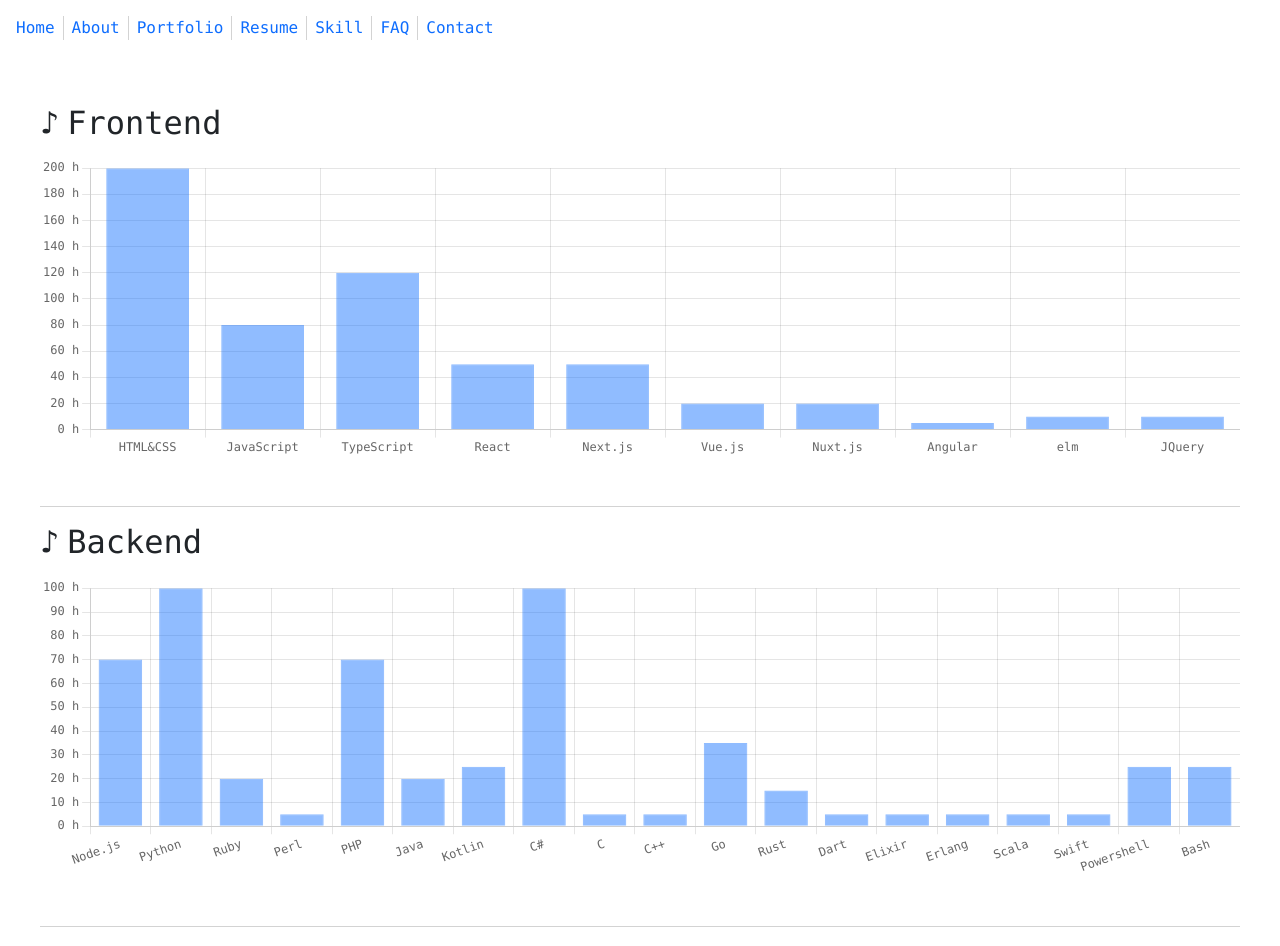
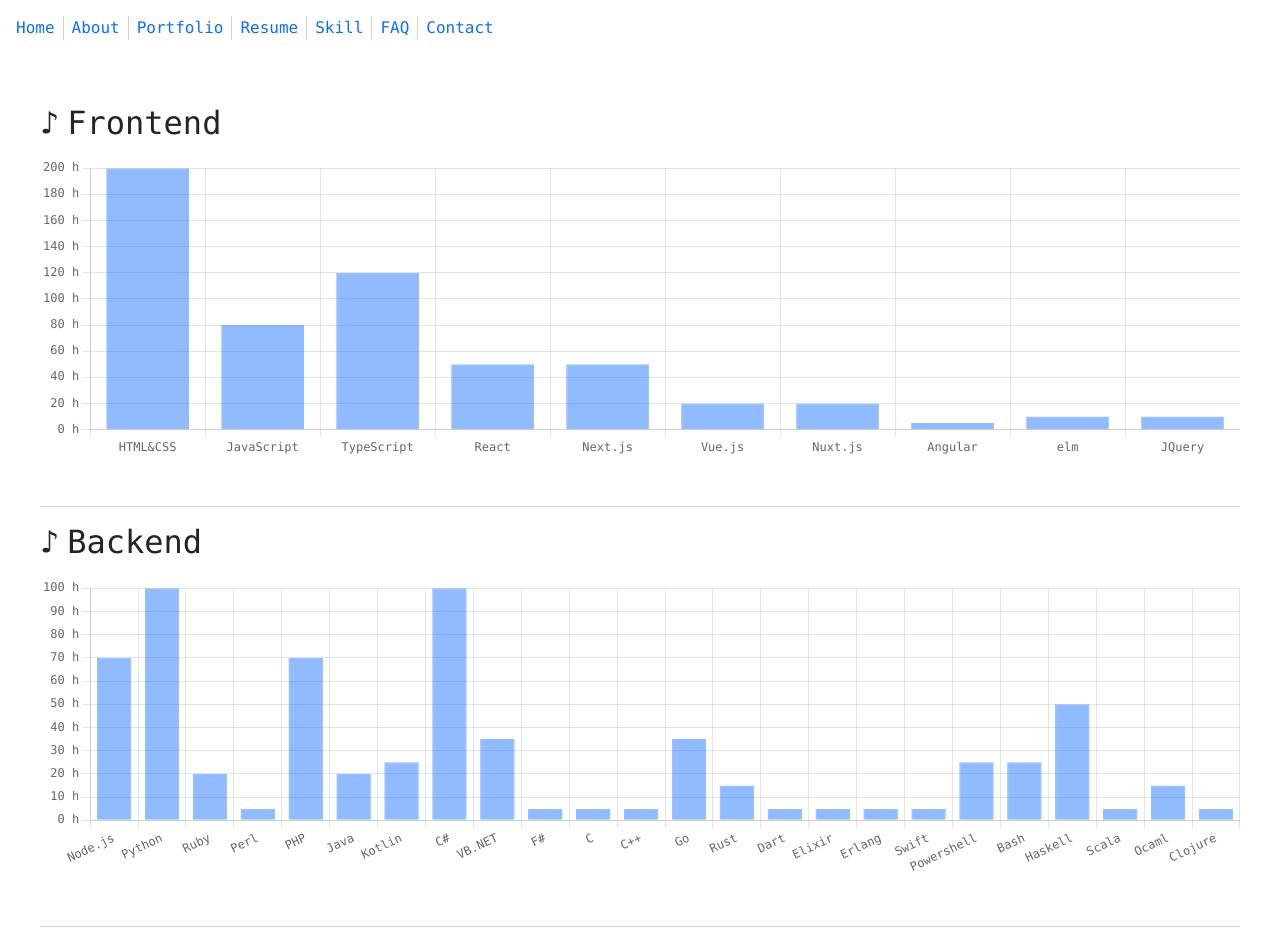
Before and after one commit to osawa-koki/osawa-koki, a Next.js app in the folder portfolio/: page /skill in a window 1280 px wide. Shown: the top 946 px of the page. Built offline with nearby package versions, Linux system fonts and the light colour scheme.

Commit message:
イロイロ追加した。

```diff
--- a/portfolio/data/skill.ts
+++ b/portfolio/data/skill.ts
@@ -46,6 +46,8 @@
   { name: "Java", hours: 20, category: "Backend" },
   { name: "Kotlin", hours: 25, category: "Backend" },
   { name: "C#", hours: 100, category: "Backend" },
+  { name: "VB.NET", hours: 35, category: "Backend" },
+  { name: "F#", hours: 5, category: "Backend" },
   { name: "C", hours: 5, category: "Backend"},
   { name: "C++", hours: 5, category: "Backend" },
   { name: "Go", hours: 35, category: "Backend" },
@@ -53,10 +55,13 @@
   { name: "Dart", hours: 5, category: "Backend" },
   { name: "Elixir", hours: 5, category: "Backend" },
   { name: "Erlang", hours: 5, category: "Backend" },
-  { name: "Scala", hours: 5, category: "Backend" },
   { name: "Swift", hours: 5, category: "Backend" },
   { name: "Powershell", hours: 25, category: "Backend" },
   { name: "Bash", hours: 25, category: "Backend" },
+  { name: "Haskell", hours: 50, category: "Backend" },
+  { name: "Scala", hours: 5, category: "Backend" },
+  { name: "Ocaml", hours: 15, category: "Backend" },
+  { name: "Clojure", hours: 5, category: "Backend" },
 
   // Database
   { name: "MySQL", hours: 50, category: "Database" },
```
